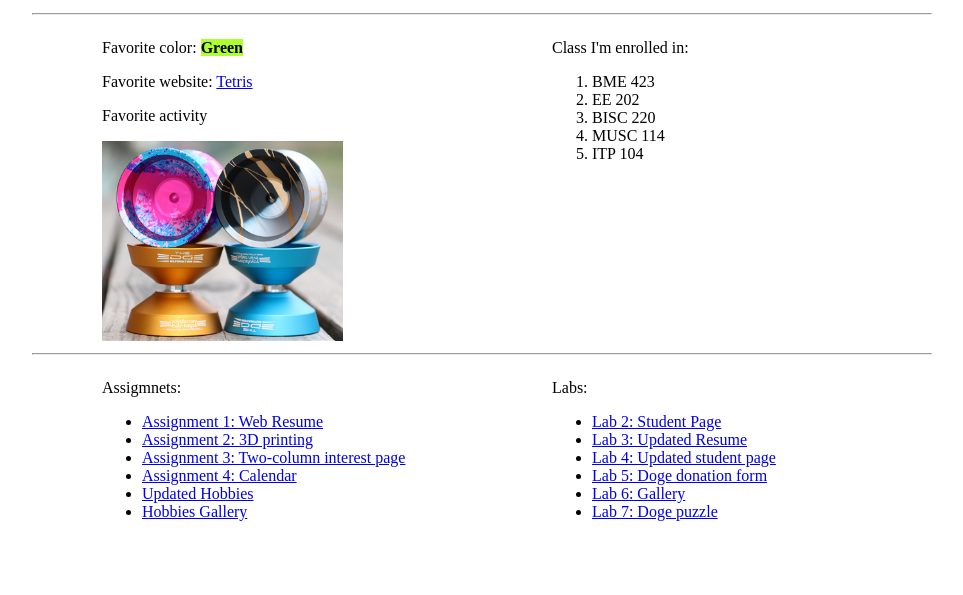
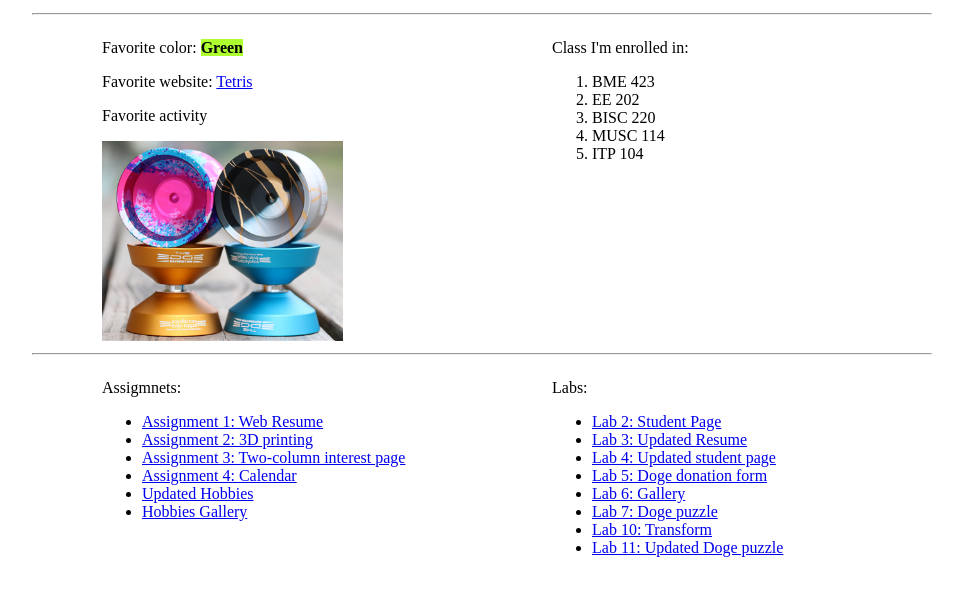
Before and after one commit to uscwebdev/itp104-submissions-TinAluminum, a plain HTML site: page index.html in a window 1280 px wide. Shown: the part 309-904 px from the top of the page, without its empty margins (176-1139 px from the left). Drawn offline with Linux system fonts and the light colour scheme.

Commit message:
updated index

```diff
--- a/index.html
+++ b/index.html
@@ -105,6 +105,9 @@
                         <li><a href="Lab 5/form.html">Lab 5: Doge donation form</a></li>
                         <li><a href="Lab 6/photo_gallery.html">Lab 6: Gallery</a></li>
                         <li><a href="Lab 7/puzzle.html">Lab 7: Doge puzzle</a></li>
+                        <li><a href="Lab 10/main.html">Lab 10: Transform</a></li>
+                        <li><a href="Lab 11/puzzle.html">Lab 11: Updated Doge puzzle</a></li>
+
                     </ul>
                 </div>
             </div>
```
